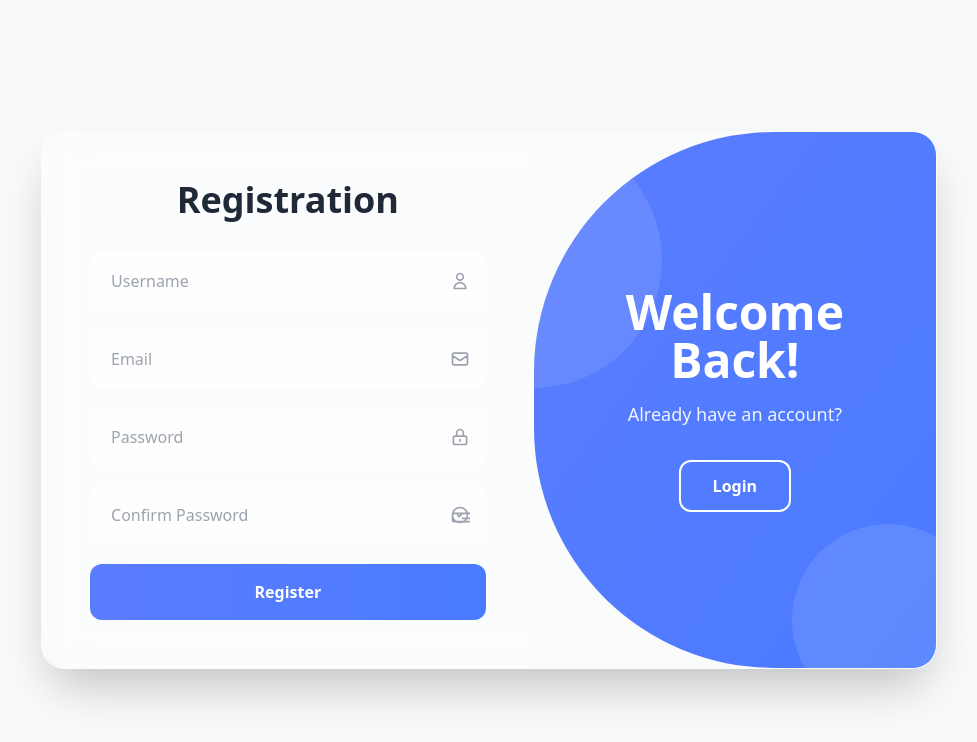
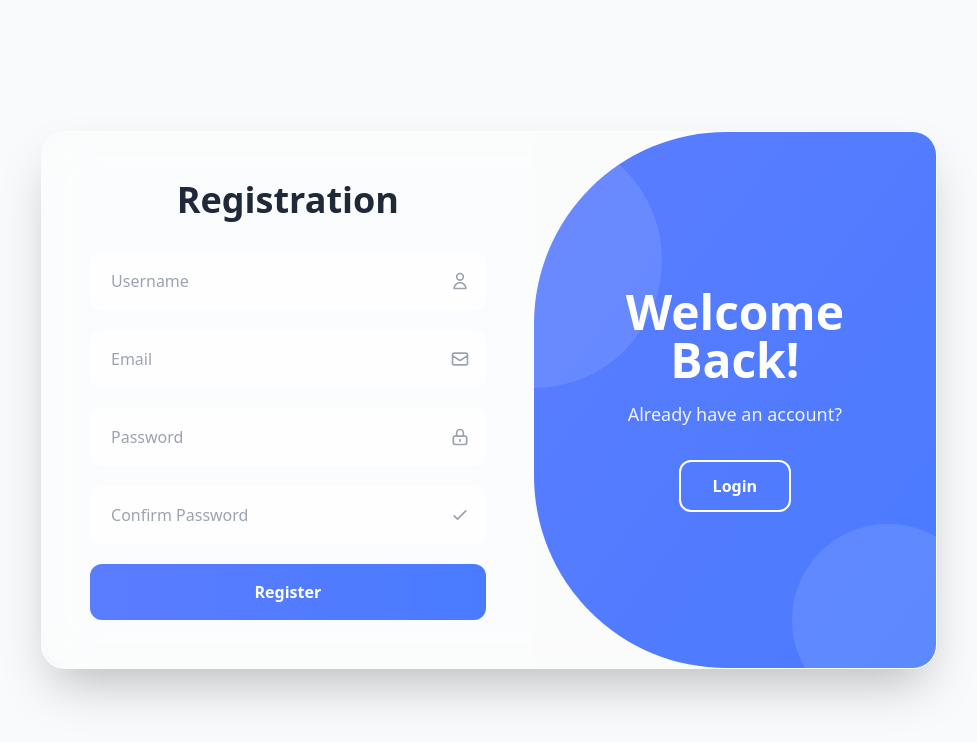
Before and after one commit to AnonNattIV/Park-D, a Next.js app: page /register in a window 1280 px wide. Shown: the top 742 px of the page, without its empty margins (151-1128 px from the left). Built offline with nearby package versions, Linux system fonts and the light colour scheme.

Commit message:
change Icon

```diff
--- a/src/app/login/page.tsx
+++ b/src/app/login/page.tsx
@@ -134,7 +134,7 @@ export default function LoginPage() {
             w-full md:w-[45%]
             bg-gradient-to-br from-[#5B7CFF] to-[#4a7bff]
             text-white relative overflow-hidden
-            rounded-b-[12rem] md:rounded md:rounded-r-[15rem]
+            rounded-b-[10rem] md:rounded md:rounded-r-[12rem]
             p-8 md:p-12
             transition-all duration-700 ease-in-out
             ${isLoaded ? 'translate-x-0 opacity-100' : '-translate-x-full opacity-50'}
--- a/src/app/register/page.tsx
+++ b/src/app/register/page.tsx
@@ -87,7 +87,7 @@ export default function RegisterPage() {
             w-full md:w-[45%]
             bg-gradient-to-br from-[#5B7CFF] to-[#4a7bff]
             text-white relative overflow-hidden
-            rounded-b-[12rem] md:rounded md:rounded-l-[15rem]
+            rounded-b-[10rem] md:rounded md:rounded-l-[12rem]
             p-8 md:p-12
             transition-all duration-700 ease-in-out
             ${isLoaded ? 'translate-x-0 opacity-100' : 'translate-x-full opacity-50'}
@@ -297,7 +297,7 @@ export default function RegisterPage() {
                 `}
               >
                 <svg xmlns="http://www.w3.org/2000/svg" className="h-5 w-5" fill="none" viewBox="0 0 24 24" stroke="currentColor">
-                  <path strokeLinecap="round" strokeLinejoin="round" strokeWidth={2} d="M9 12l2 2 4-4m6 2a9 9 0 11-18 0 9 9 0 0118 0m-6 4h16m-7 4h7a2 2 0 002-2v-6a2 2 0 00-2-2H5a2 2 0 00-2 2v6a2 2 0 002 2z" />
+                  <path strokeLinecap="round" strokeLinejoin="round" strokeWidth={2} d="M5 13l4 4L19 7" />
                 </svg>
               </span>
             </div>
```
